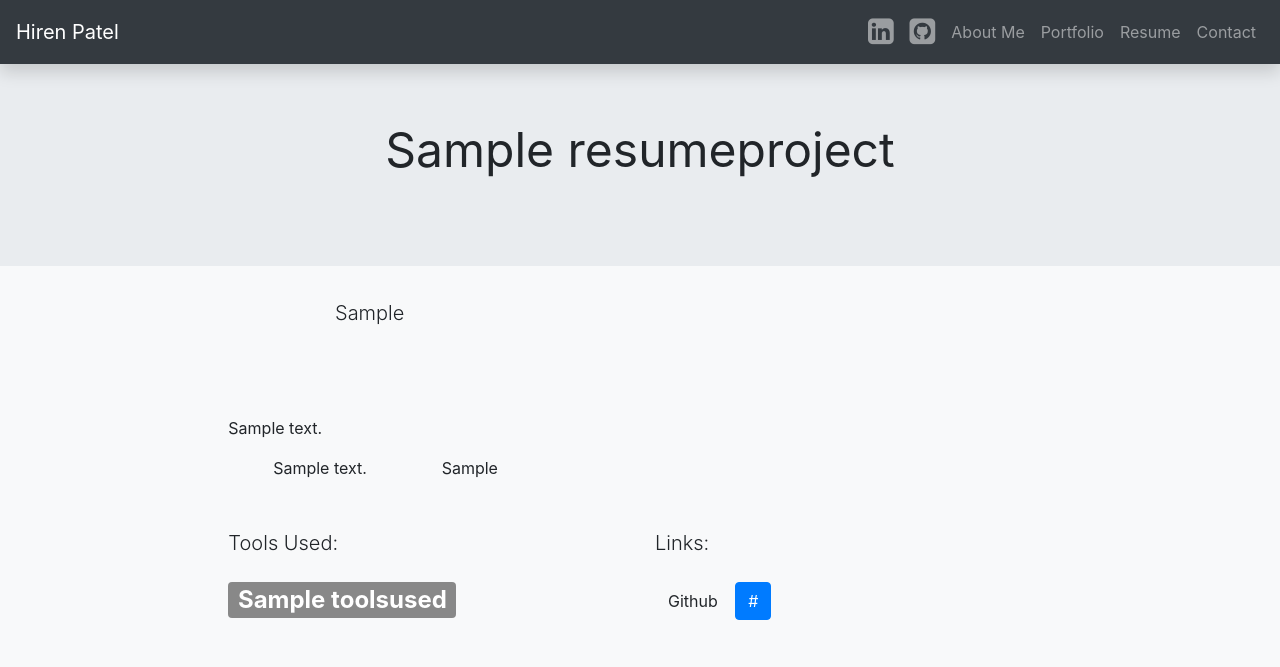
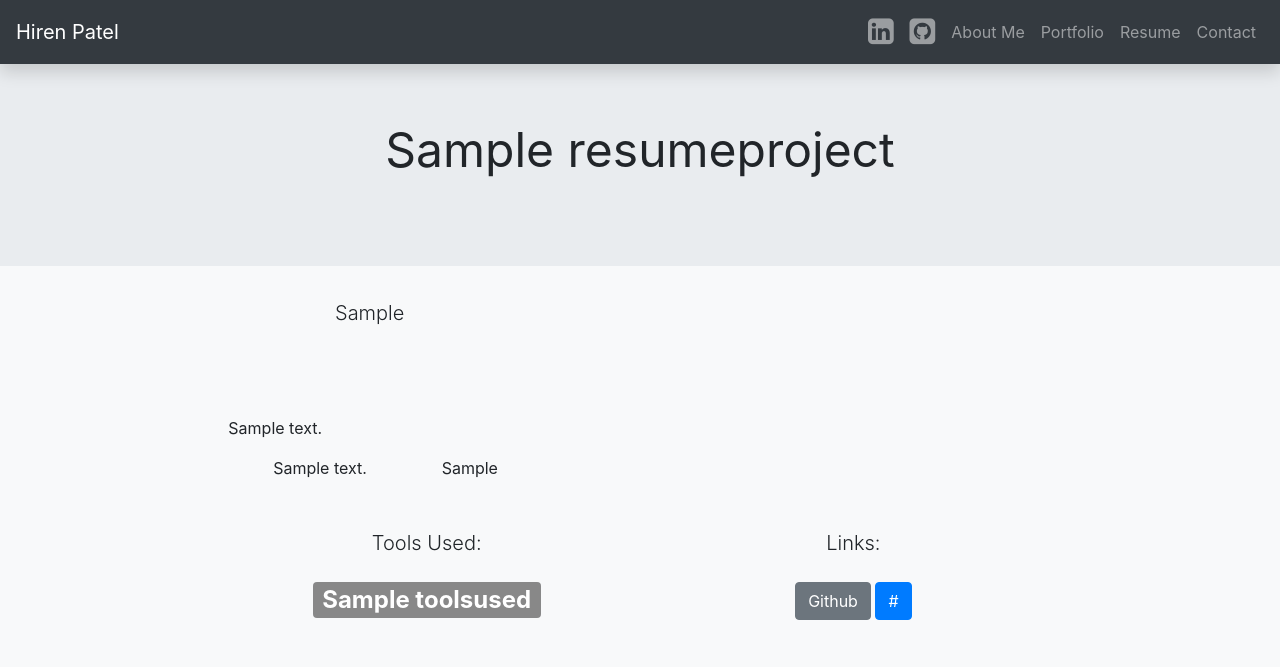
Before and after one commit to hpca01/PortfolioSite, a Django app: page /project/1/ in a window 1280 px wide. Shown: the top 667 px of the page. Run offline with Django 3.2, Linux system fonts and the light colour scheme; tables that the repository leaves empty hold one stand-in row (values such as "Sample post").

Commit message:
updated links for project details

```diff
--- a/templates/project_detail.html
+++ b/templates/project_detail.html
@@ -27,7 +27,7 @@
   </div>
   {% endfor %}
   <div class="row justify-content-center">
-    <div class="col-sm-4">
+    <div class="col-sm-4 text-center">
       <p class="lead">Tools Used:</p>
       {% for tool in project.tools_used.all %}
       <span
@@ -37,10 +37,10 @@
       >
       {% endfor %}
     </div>
-    <div class="col-sm-4">
+    <div class="col-sm-4 text-center">
       {% if project.git_link %}
       <p class="lead">Links:</p>
-      <a href="{{project.git_link}}" class="btn btn-light mt-2">Github</a>
+      <a href="{{project.git_link}}" class="btn btn-secondary mt-2">Github</a>
       {% endif %} {% for link in project.relatedlinks_set.all %}
       <a class="btn btn-primary mt-2" href="{{link.link_url}}" role="button"
         >{{link.link_name}}</a
```
